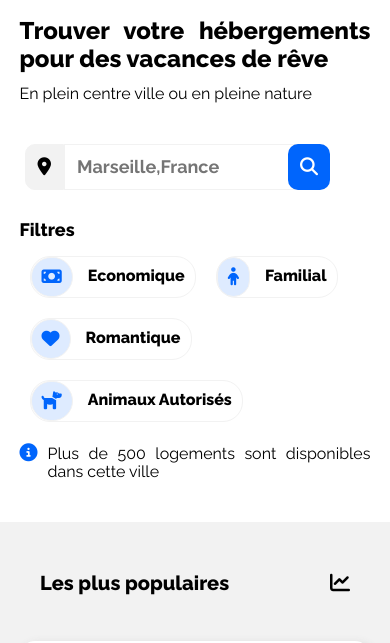
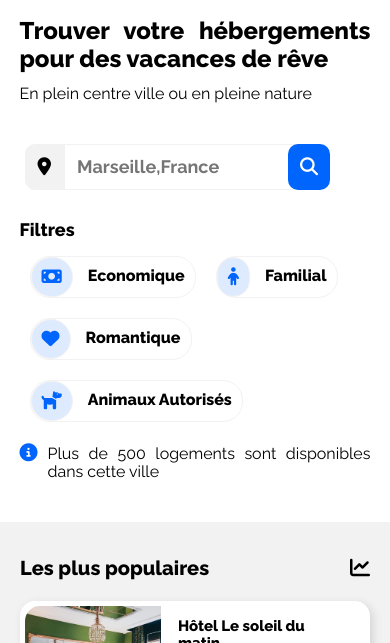
Before and after one commit to Helvlaska/Booki_Project, a plain HTML site: page index.html in a window 390 px wide. Shown: the part 136-779 px from the top of the page. Drawn offline with Linux system fonts and the light colour scheme.

Commit message:
Corrections media

```diff
--- a/css/media_queries.css
+++ b/css/media_queries.css
@@ -116,11 +116,13 @@
     }
     .marseille h1 {
         font-size: 20px;
-        padding: 10px 20px 20px 20px;
+        padding: 15px 0px 0px 20px;
+        margin-bottom: 15px;
     }
     .popular h1 {
         width: 100%;
-        padding: 30px 20px 10px 20px;
+        padding: 15px 0px 0px 0px;
+        margin-bottom: 0px;
     }
     .lodging:nth-child(1) {
         order: 2;
@@ -128,11 +130,13 @@
         flex-wrap: nowrap;
         width: 100%;
         background-color: white;
+        padding: 0px;
     }
     .h-all {
         flex-direction:column;
         align-items: center;
         width: 100%;
+        margin-bottom: 20px;
     }
     .lodging .card {
         width: 90%;
@@ -252,7 +256,4 @@
         width: 100%;
         margin-bottom: 20px;
     }
-
-
-
 }
```
